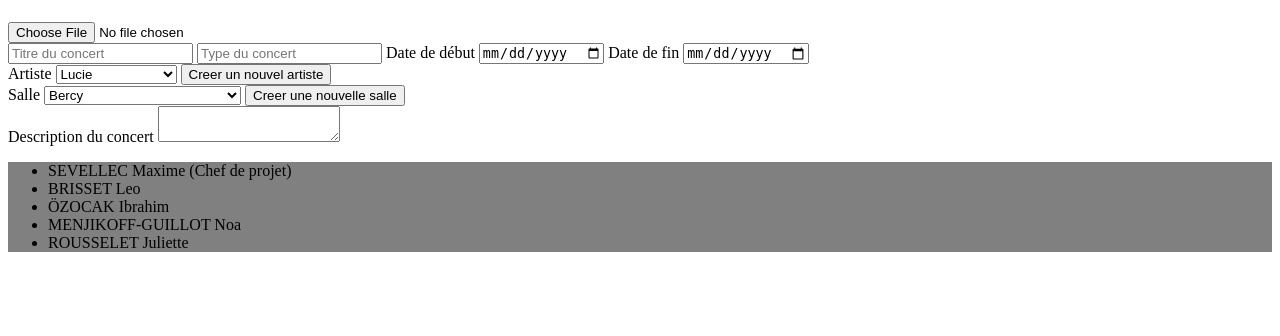
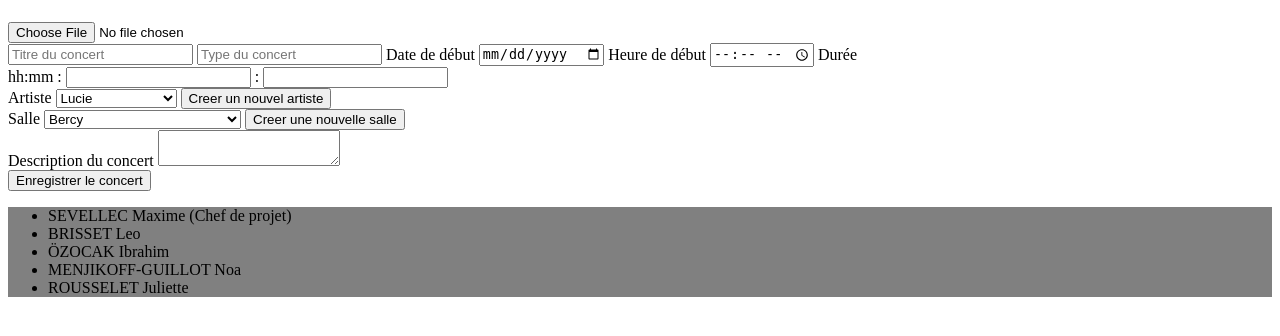
Before and after one commit to ibrahimOzocak/SAE_3.05, a Flask app: page /creer_concert in a window 1280 px wide. Shown: the part 208-544 px from the top of the page. Run offline with Flask 3, Linux system fonts and the light colour scheme.

Commit message:
modif formulaire pour ajouter concert

```diff
--- a/ConcertPro/templates/creer_concert.html
+++ b/ConcertPro/templates/creer_concert.html
@@ -16,10 +16,14 @@
         <div>
             <input type="text" name="titre" required placeholder="Titre du concert"/>
             <input type="text" name="type" required placeholder="Type du concert"/>
-            <label for="start">Date de début</label>
-            <input type="date" id="start" name="date_debut"/>
-            <label for="start">Date de fin</label>
-            <input type="date" id="start" name="date_fin"/>
+            <label for="date_debut">Date de début</label>
+            <input type="date" name="date_debut"/>
+            <label for="heure_debut">Heure de début</label>
+            <input type="time" name="heure_debut" min="00:00" max="23:59" required/>
+            <label>Durée</label>
+            <div>
+                hh:mm : <input type="number" name="heure_duree" min="0" required/> : <input type="number" name="minute_duree" min="0" required/>
+            </div>
         </div>
     </section>
     <section>
@@ -44,5 +48,6 @@
         <label for="description">Description du concert</label>
         <textarea name="description"></textarea>
     </section>
+    <input type="submit" value="Enregistrer le concert">
 </form>
 {% endblock %}
```
